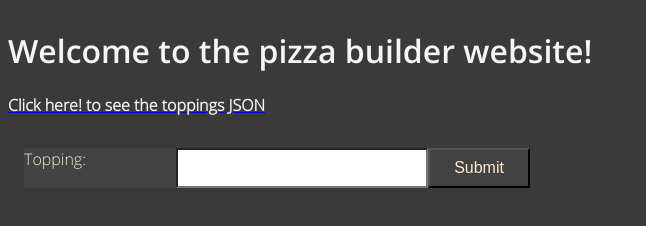
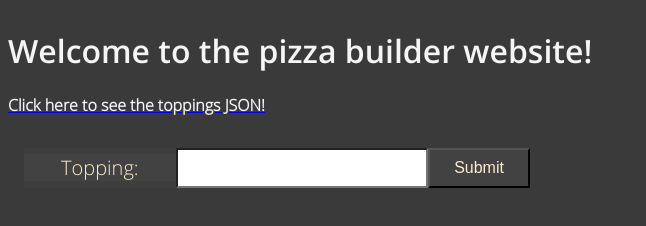
Before and after one commit to lacouture100/Dynamic-Web-Development-Assignment-4, a website: page views/index.html in a window 1280 px wide. Shown: the whole page, without its empty margins (0-646 px from the left). Drawn offline with Linux system fonts and the light colour scheme; files that its build step writes are made by us from their sources; no server answers; files whose address does not match are found by name.

Commit message:
updated readme

```diff
--- a/public/css/style.css
+++ b/public/css/style.css
@@ -62,6 +62,10 @@ body {
     background-color: rgba(224, 255, 255, 0.021);
     color: blanchedalmond;
     width: 30%;
+    font-size: 20px;
+    text-align: center;
+    margin: auto;
+
 
 }
 .submit__input{
--- a/public/js/client.js
+++ b/public/js/client.js
@@ -1,4 +1,4 @@
-//My aPI endpoint
+//My API endpoint
 const url = '/toppings'
 
 //Load when the DOM is loaded
--- a/views/index.html
+++ b/views/index.html
@@ -16,7 +16,7 @@
         <h1>Welcome to the pizza builder website!</h1>
 
     <a href="/toppings">
-        <h2>Click here! to see the toppings JSON</h2>
+        <h2>Click here to see the toppings JSON!</h2>
     </a>
     <div class="submit">
         <form class="submit__form">
```
Also changed, not shown: public/assets/process3.PNG (added).
